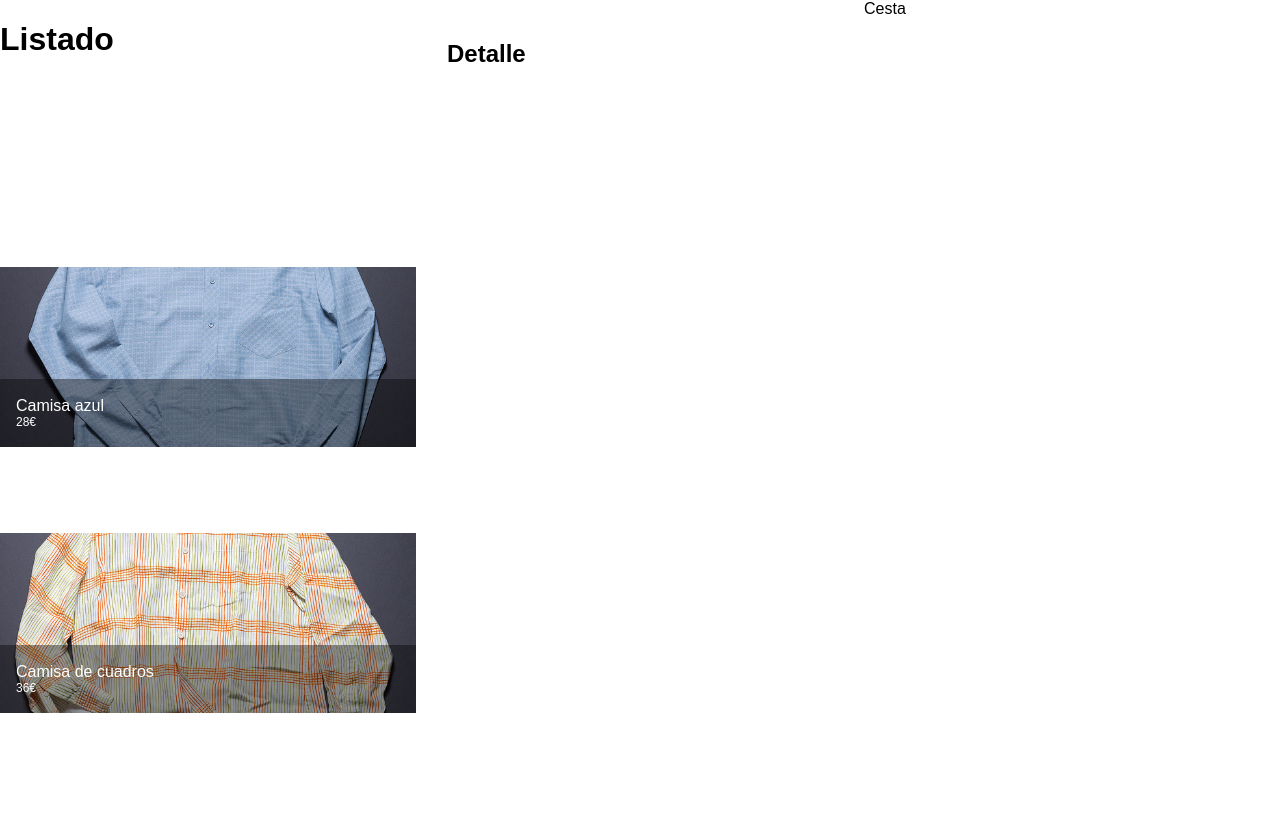
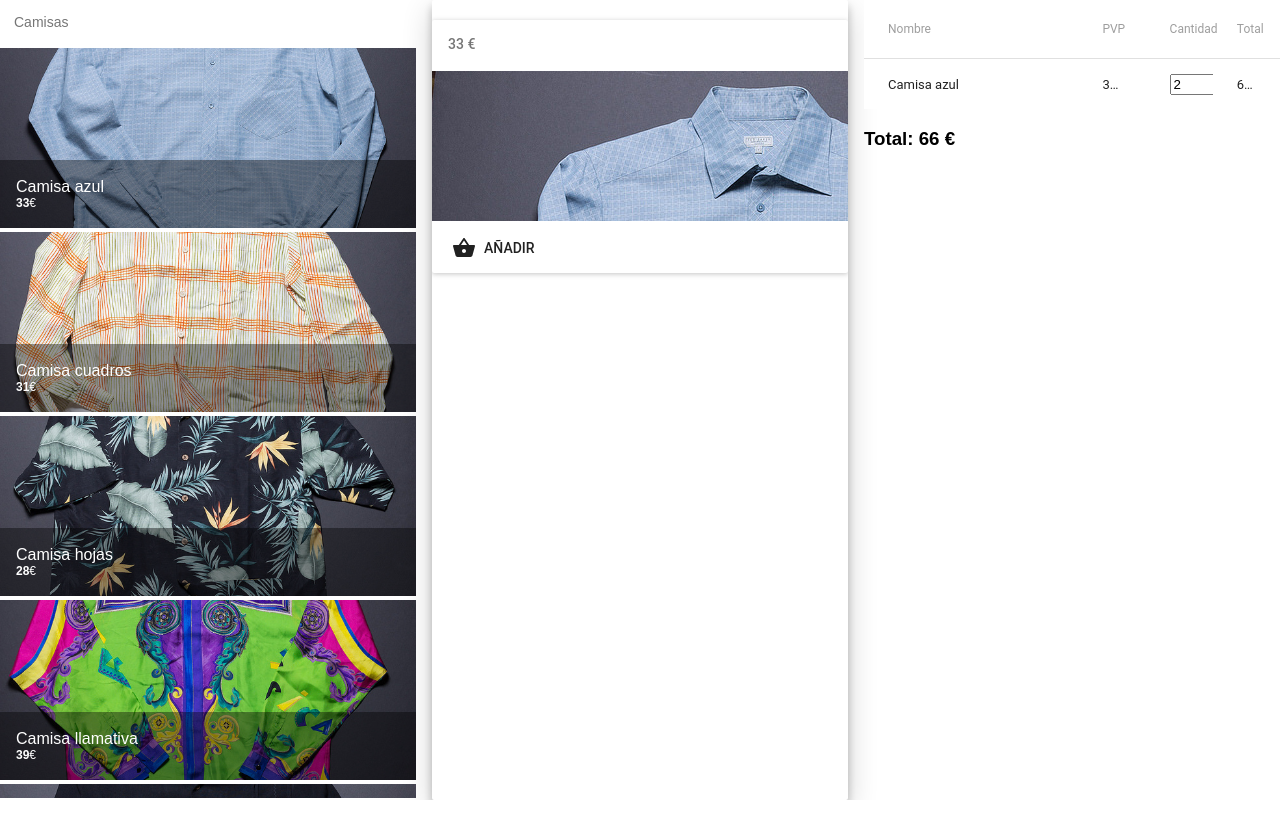
Before and after one commit to EstherAF/react-redux-course, a React (Create React App) app in the folder shop/: page / in a window 1280 px wide. Built offline with nearby package versions, Linux system fonts and the light colour scheme; the HTML template or start-up script is replaced by a standard one; what react-tap-event-plugin would draw is missing.

Commit message:
Override src and public with squeleton provided in the course

```diff
--- a/shop/src/components/App.js
+++ b/shop/src/components/App.js
@@ -1,16 +1,23 @@
 import React, { Component } from 'react';
 import '../style/App.css';
-import Listado from './Listado.js';
-import Detalle from './Detalle.js';
-import Cesta from './Cesta.js';
+
+import Paper from 'material-ui/Paper';
+
+import ListadoProductos from './ListadoProductos';
+import DetalleProducto from './DetalleProducto';
+import Cesta from './Cesta';
+
 
 class App extends Component {
 	render() {
 		return (
+			<div>
 				<div id="app">
-        <Listado />
-        <Detalle />
-        <Cesta />
+					<ListadoProductos productos={this.props.productos} />
+					<Paper id="detalle" zDepth={3}>
+						<DetalleProducto {...this.props.productos[0]} />
+					</Paper>
+					<Cesta productos={this.props.productos} /> </div>
 			</div>
 		);
 	}
--- a/shop/src/components/Cesta.js
+++ b/shop/src/components/Cesta.js
@@ -1,14 +1,41 @@
 import React, { Component } from 'react';
+import {Table, TableBody, TableHeader, TableHeaderColumn, TableRow, TableRowColumn} from 'material-ui/Table';
 import '../style/Cesta.css';
 
 class Cesta extends Component {
-  render() {
-    return (
-      <div className='cesta'>
-        Cesta
-      </div>
-    );
-  }
+    render() {
+
+        const producto = this.props.productos[0];
+        const cantidad = 2;
+        let lineas = [(
+            <TableRow key={producto.id}>
+                <TableRowColumn className="cesta_nombre">{producto.nombre}</TableRowColumn>
+                <TableRowColumn>{producto.precio} €</TableRowColumn>
+                <TableRowColumn><input type="number" min="0" max="99" defaultValue={cantidad} /></TableRowColumn>
+                <TableRowColumn>{cantidad*producto.precio} €</TableRowColumn>
+            </TableRow>
+        )];
+
+        const total = cantidad*producto.precio;
+        return (
+            <div className="cesta">
+                <Table selectable={false} fixedHeader={true}>
+                    <TableHeader displaySelectAll={false} adjustForCheckbox={false}>
+                        <TableRow>
+                            <TableHeaderColumn className="cesta_nombre">Nombre</TableHeaderColumn>
+                            <TableHeaderColumn>PVP</TableHeaderColumn>
+                            <TableHeaderColumn>Cantidad</TableHeaderColumn>
+                            <TableHeaderColumn>Total</TableHeaderColumn>
+                        </TableRow>
+                    </TableHeader>
+                    <TableBody displayRowCheckbox={false}>
+                        {lineas}
+                    </TableBody>
+                </Table>
+                <h3>Total: {total} €</h3>
+            </div>
+        );
+    }
 }
 
 export default Cesta;
--- a/shop/src/components/Detalle.js
+++ /dev/null
@@ -1,14 +0,0 @@
-import React, { Component } from 'react';
-import '../style/Detalle.css';
-
-class Detalle extends Component {
-  render() {
-    return (
-      <div id='detalle'>
-        <h2>Detalle</h2>
-      </div>
-    );
-  }
-}
-
-export default Detalle;
--- /dev/null
+++ b/shop/src/components/DetalleProducto.js
@@ -0,0 +1,25 @@
+import React, { Component } from 'react';
+import {Card, CardActions, CardMedia, CardHeader} from 'material-ui/Card';
+import FlatButton from 'material-ui/FlatButton';
+import ShoppingBasket from 'material-ui/svg-icons/action/shopping-basket';
+import '../style/Detalle.css';
+
+class DetalleProducto extends Component {
+    render() {
+        return (
+            <Card>
+                <CardHeader title={this.props.titulo} subtitle={`${this.props.precio} €`} />
+                <CardMedia>
+                    <div className="detalle-img-container">
+                        <img src={`/f/${this.props.img}`} alt={this.props.titulo} />
+                    </div>
+                </CardMedia>
+                <CardActions>
+                    <FlatButton label="Añadir" icon={<ShoppingBasket />} />
+                </CardActions>
+            </Card>
+        );
+    }
+}
+
+export default DetalleProducto;
--- a/shop/src/components/Listado.js
+++ /dev/null
@@ -1,29 +0,0 @@
-import React, { Component } from 'react';
-import Producto from './Producto';
-import productos from '../devData/productos';
-import GridList from 'material-ui/GridList'
-
-class Listado extends Component {
-  render() {
-
-    return (
-      <GridList cols={1} className='listado'>
-        <h1>Listado</h1>
-        {
-          productos.map((producto) =>
-            <Producto
-              key={producto.id}
-              {...producto}
-            />
-            /*
-            El operador {...someObject} crea un clave-valor por cada propiedad de someObject.
-            Lo de arriba es igual a poner: nombre=producto.nombre precio=producto.precio etc
-            */
-          )
-        }
-      </GridList>
-    );
-  }
-}
-
-export default Listado;
--- /dev/null
+++ b/shop/src/components/ListadoProductos.js
@@ -0,0 +1,18 @@
+import React, { Component } from 'react';
+import Producto from './Producto';
+
+import {GridList} from 'material-ui/GridList';
+import Subheader from 'material-ui/Subheader';
+
+class ListadoProductos extends Component {
+    render() {
+        return (
+            <GridList cols={1} className="listado">
+                <Subheader>Camisas</Subheader>
+                {this.props.productos.map(producto => <Producto key={producto.id} {...producto} />)}
+            </GridList>
+        );
+    }
+}
+
+export default ListadoProductos;
--- a/shop/src/components/Producto.js
+++ b/shop/src/components/Producto.js
@@ -1,14 +1,14 @@
 import React, { Component } from 'react';
-import GridTile from 'material-ui/GridList/GridTile';
+import {GridTile} from 'material-ui/GridList';
 
 class Producto extends Component {
-  render() {
-    return (
-      <GridTile title={this.props.nombre} subtitle={this.props.precio + '€'}>
-        <img src={'f/'+this.props.img} alt={this.props.nombre}/>
-      </GridTile>
-    );
-  }
+    render() {
+        return (
+            <GridTile title={this.props.nombre} subtitle={<span><b>{this.props.precio}</b>€</span>}>
+                <img src={`/f/${this.props.img}`} alt={this.props.nombre} />
+            </GridTile>
+        );
+    }
 }
 
 export default Producto;
--- a/shop/src/devData/productos.js
+++ b/shop/src/devData/productos.js
@@ -1,15 +1,43 @@
-const productos = [
-    {
-        id: 1,
-        nombre: 'Camisa azul',
-        img: 'camisa_azul.jpg',
-        precio: 28
-    }, {
-        id: 2,
-        nombre: 'Camisa de cuadros',
-        img: 'camisa_cuadros.jpg',
-        precio: 36
-    }
-];
-
-export default productos;
+export default [{
+  id: 1,
+  nombre: 'Camisa azul',
+  precio: 33,
+  img: 'camisa_azul.jpg',
+  categoria: 'Camisas'
+},{
+  id: 2,
+  nombre: 'Camisa cuadros',
+  precio: 31,
+  img: 'camisa_cuadros.jpg',
+  categoria: 'Camisas'
+},{
+  id: 3,
+  nombre: 'Camisa hojas',
+  precio: 28,
+  img: 'camisa_hojas.jpg',
+  categoria: 'Camisas'
+},{
+  id: 4,
+  nombre: 'Camisa llamativa',
+  precio: 39,
+  img: 'camisa_llamativa.jpg',
+  categoria: 'Camisas'
+},{
+  id: 5,
+  nombre: 'Camisa negra',
+  precio: 32,
+  img: 'camisa_negra.jpg',
+  categoria: 'Camisas'
+},{
+  id: 6,
+  nombre: 'Camisa playa',
+  precio: 32,
+  img: 'camisa_playa.jpg',
+  categoria: 'Camisas'
+},{
+  id: 7,
+  nombre: 'Camisa rosa',
+  precio: 32,
+  img: 'camisa_rosa.jpg',
+  categoria: 'Camisas'
+}];
--- a/shop/src/index.js
+++ b/shop/src/index.js
@@ -1,15 +1,18 @@
 import React from 'react';
 import ReactDOM from 'react-dom';
+import MuiThemeProvider from 'material-ui/styles/MuiThemeProvider';
+// material-ui necesita tap event plugin
+import injectTapEventPlugin from 'react-tap-event-plugin';
 import App from './components/App';
 import './style/index.css';
-import MuiThemeProvider from 'material-ui/styles/MuiThemeProvider';
-import injectTapEventPlugin from 'react-tap-event-plugin';
+import productos from './devData/productos';
 
 // Needed for onTouchTap
 // http://stackoverflow.com/a/34015469/988941
 injectTapEventPlugin();
-ReactDOM.render((
-    <MuiThemeProvider>
-        <App />
-    </MuiThemeProvider>
-), document.getElementById('root'));
+ReactDOM.render(
+  <MuiThemeProvider>
+    <App productos={productos} />
+  </MuiThemeProvider>,
+  document.getElementById('root')
+);
```
Also changed, not shown: 2 other files (tests, documents, lock files or other folders). Lines whose indentation alone changed are shown as unchanged.
